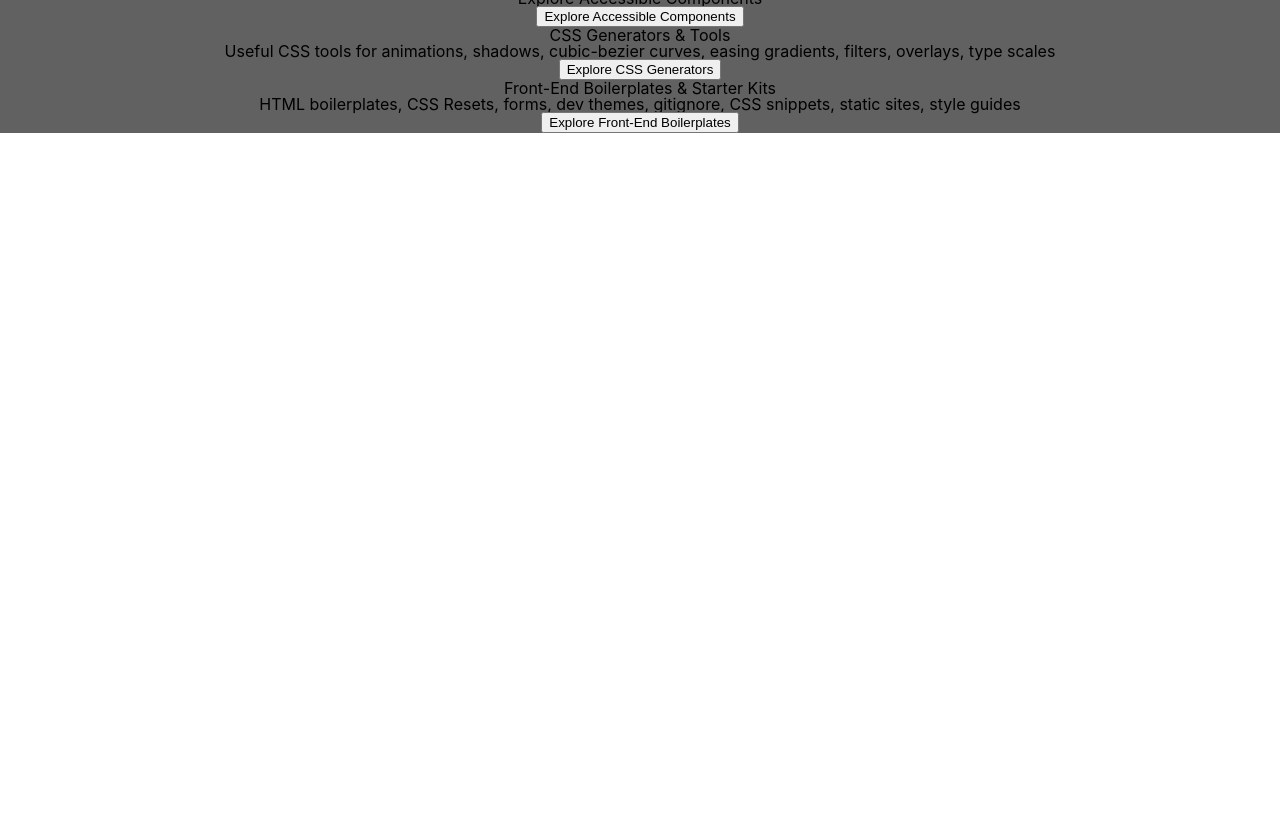
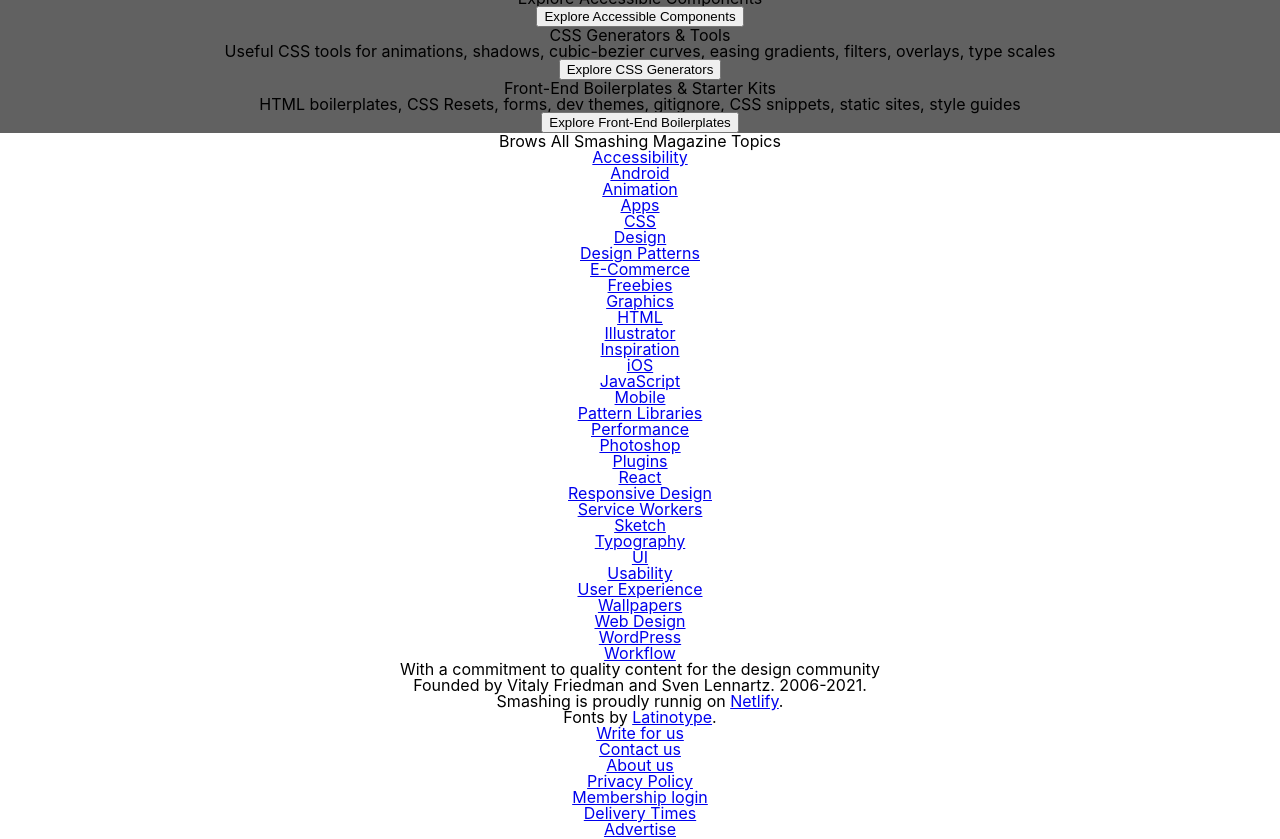
Before and after one commit to DeadpanCakes/teardown, a React (Create React App) app: page / in a window 1280 px wide. Shown: the part 420-1259 px from the top of the page. Before the commit the page ends 800 px from the top, so only its background shows below. Built offline with nearby package versions, Linux system fonts and the light colour scheme.

Commit message:
added content to footer

```diff
--- a/src/components/PageFooter/PageFooter.js
+++ b/src/components/PageFooter/PageFooter.js
@@ -1,5 +1,196 @@
 const PageFooter = () => {
-  return <footer></footer>;
+  return (
+    <footer>
+      <h1>Brows All Smashing Magazine Topics</h1>
+      <ul>
+        <li>
+          <a href="https://www.smashingmagazine.com/category/accessibility">
+            Accessibility
+          </a>
+        </li>
+        <li>
+          <a href="https://www.smashingmagazine.com/category/android">
+            Android
+          </a>
+        </li>
+        <li>
+          <a href="https://www.smashingmagazine.com/category/animation">
+            Animation
+          </a>
+        </li>
+        <li>
+          <a href="https://www.smashingmagazine.com/category/apps">Apps</a>
+        </li>
+        <li>
+          <a href="https://www.smashingmagazine.com/category/css">CSS</a>
+        </li>
+        <li>
+          <a href="https://www.smashingmagazine.com/category/design">Design</a>
+        </li>
+        <li>
+          <a href="https://www.smashingmagazine.com/category/design-patterns">
+            Design Patterns
+          </a>
+        </li>
+        <li>
+          <a href="https://www.smashingmagazine.com/category/e-commerce">
+            E-Commerce
+          </a>
+        </li>
+        <li>
+          <a href="https://www.smashingmagazine.com/category/freebies">
+            Freebies
+          </a>
+        </li>
+        <li>
+          <a href="https://www.smashingmagazine.com/category/graphics">
+            Graphics
+          </a>
+        </li>
+        <li>
+          <a href="https://www.smashingmagazine.com/category/html">HTML</a>
+        </li>
+        <li>
+          <a href="https://www.smashingmagazine.com/category/illustrator">
+            Illustrator
+          </a>
+        </li>
+        <li>
+          <a href="https://www.smashingmagazine.com/category/inspiration">
+            Inspiration
+          </a>
+        </li>
+        <li>
+          <a href="https://www.smashingmagazine.com/category/ios">iOS</a>
+        </li>
+        <li>
+          <a href="https://www.smashingmagazine.com/category/javascript">
+            JavaScript
+          </a>
+        </li>
+        <li>
+          <a href="https://www.smashingmagazine.com/category/mobile">Mobile</a>
+        </li>
+        <li>
+          <a href="https://www.smashingmagazine.com/category/pattern-libraries">
+            Pattern Libraries
+          </a>
+        </li>
+        <li>
+          <a href="https://www.smashingmagazine.com/category/performance">
+            Performance
+          </a>
+        </li>
+        <li>
+          <a href="https://www.smashingmagazine.com/category/photoshop">
+            Photoshop
+          </a>
+        </li>
+        <li>
+          <a href="https://www.smashingmagazine.com/category/plugins">
+            Plugins
+          </a>
+        </li>
+        <li>
+          <a href="https://www.smashingmagazine.com/category/react">React</a>
+        </li>
+        <li>
+          <a href="https://www.smashingmagazine.com/category/responsive-design">
+            Responsive Design
+          </a>
+        </li>
+        <li>
+          <a href="https://www.smashingmagazine.com/category/service-workers">
+            Service Workers
+          </a>
+        </li>
+        <li>
+          <a href="https://www.smashingmagazine.com/category/sketch">Sketch</a>
+        </li>
+        <li>
+          <a href="https://www.smashingmagazine.com/category/typography">
+            Typography
+          </a>
+        </li>
+        <li>
+          <a href="https://www.smashingmagazine.com/category/ui">UI</a>
+        </li>
+        <li>
+          <a href="https://www.smashingmagazine.com/category/usability">
+            Usability
+          </a>
+        </li>
+        <li>
+          <a href="https://www.smashingmagazine.com/category/user-experience">
+            User Experience
+          </a>
+        </li>
+        <li>
+          <a href="https://www.smashingmagazine.com/category/wallpapers">
+            Wallpapers
+          </a>
+        </li>
+        <li>
+          <a href="https://www.smashingmagazine.com/category/web-design">
+            Web Design
+          </a>
+        </li>
+        <li>
+          <a href="https://www.smashingmagazine.com/category/wordpress">
+            WordPress
+          </a>
+        </li>
+        <li>
+          <a href="https://www.smashingmagazine.com/category/workflow">
+            Workflow
+          </a>
+        </li>
+      </ul>
+      <div>
+        <p>With a commitment to quality content for the design community</p>
+        <p>Founded by Vitaly Friedman and Sven Lennartz. 2006-2021.</p>
+        <p>
+          Smashing is proudly runnig on{" "}
+          <a href="https://www.netlify.com/?utm_source=link&utm_medium=parter&utm_campaign=sm-footer">
+            Netlify
+          </a>
+          .
+        </p>
+        <p>
+          Fonts by <a href="http://latinotype.com/">Latinotype</a>.
+        </p>
+      </div>
+      <ul>
+        <li>
+          <a href="https://www.smashingmagazine.com/write-for-us/">
+            Write for us
+          </a>
+        </li>
+        <li>
+          <a href="https://www.smashingmagazine.com/contact/">Contact us</a>
+        </li>
+        <li>
+          <a href="https://www.smashingmagazine.com/about/">About us</a>
+        </li>
+        <li>
+          <a href="https://www.smashingmagazine.com/privacy-policy/">
+            Privacy Policy
+          </a>
+        </li>
+        <li>
+          <a href="https://www.smashingmagazine.com/auth/">Membership login</a>
+        </li>
+        <li>
+          <a href="https://www.smashingmagazine.com/delivery-times/">
+            Delivery Times
+          </a>
+        </li>
+        <li>
+          <a href="advertising@smashingmagazine.com">Advertise</a>
+        </li>
+      </ul>
+    </footer>
+  );
 };
 
 export default PageFooter;
```
